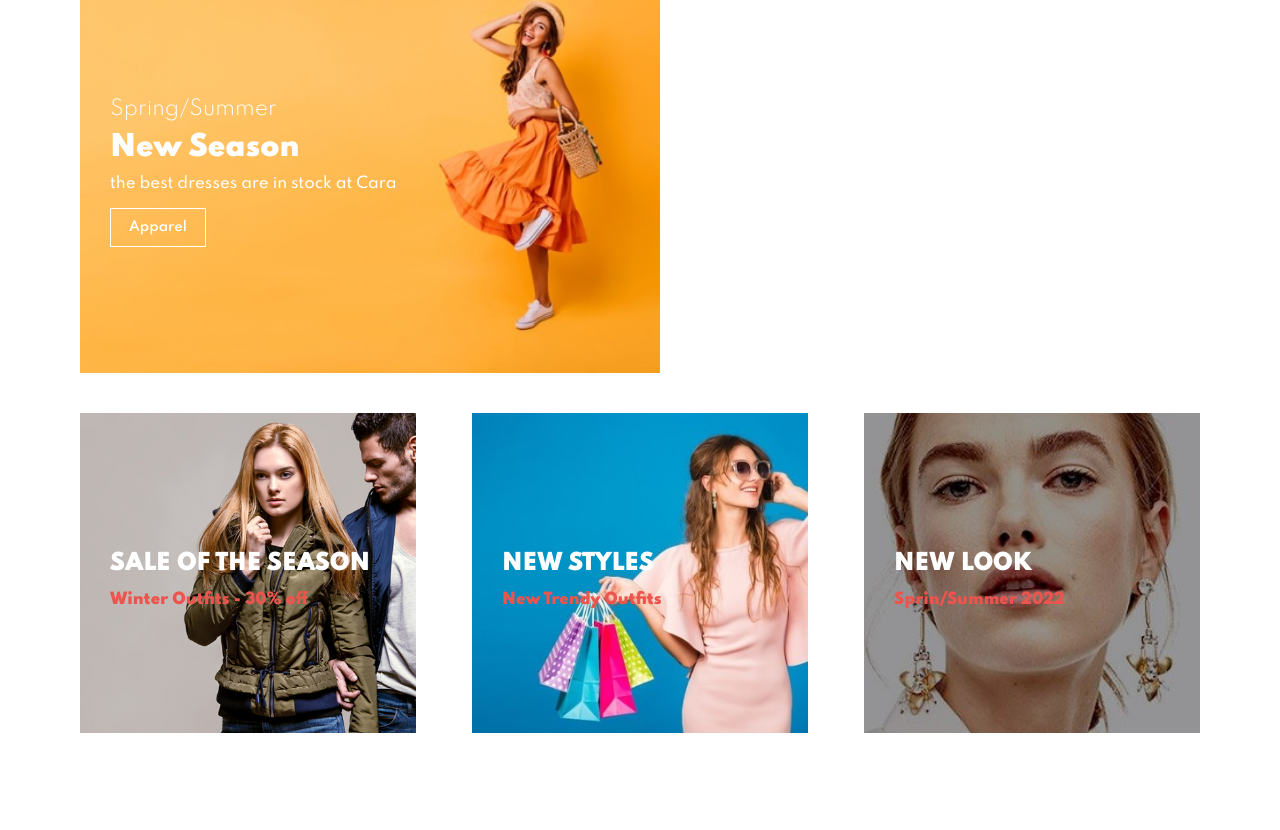
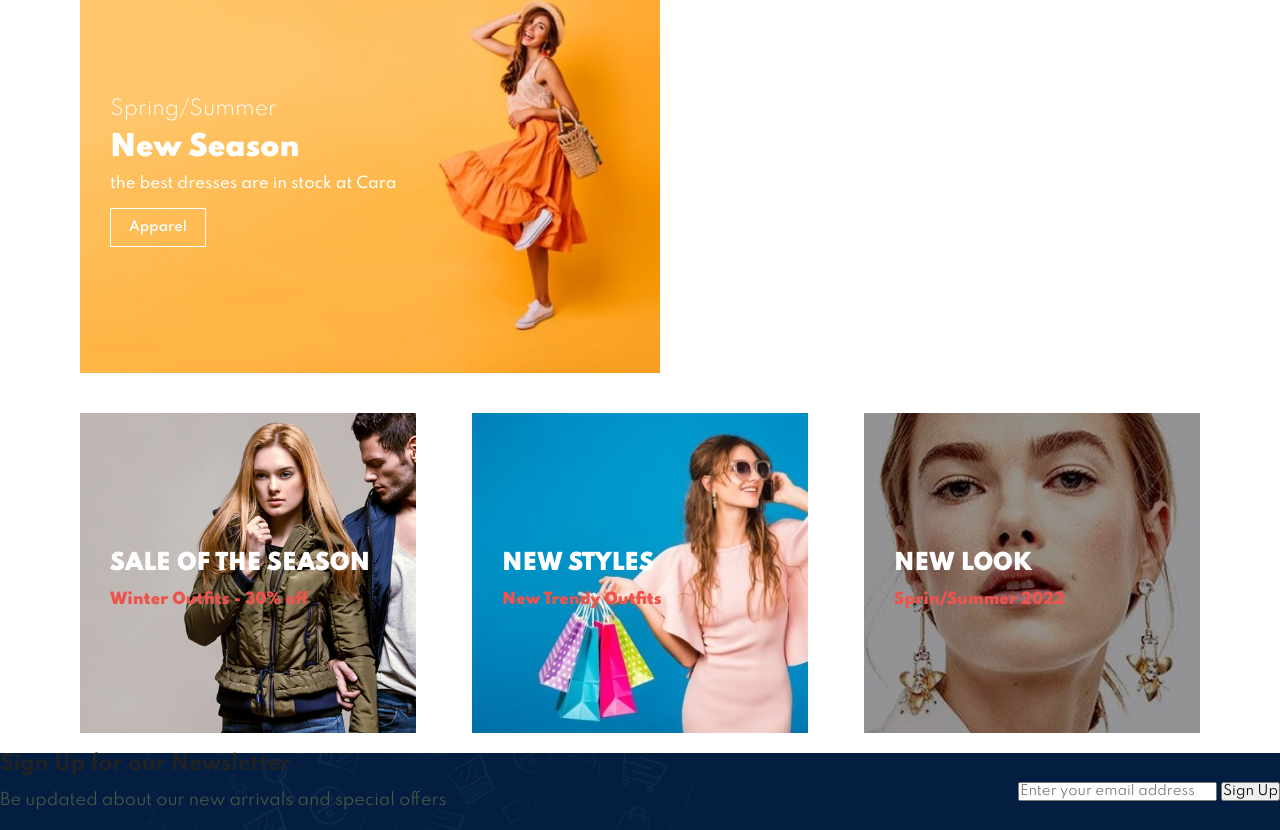
Before and after one commit to Abideen-program/Cara-couture, a plain HTML site: page index.html in a window 1280 px wide. Shown: the part 3939-4769 px from the top of the page. Before the commit the page ends 4692 px from the top, so only its background shows below. Drawn offline with Linux system fonts and the light colour scheme.

Commit message:
updating files

```diff
--- a/index.html
+++ b/index.html
@@ -552,6 +552,20 @@
         </div>
     </section>
 
+    <section id="newsletter">
+        <div class="newsletter">
+            <h4>Sign Up for our Newsletter</h4>
+            <p>Be updated about our new arrivals and <span>special offers</span></p>
+        </div>
+
+        <div>
+            <form action="">
+                <input type="email" placeholder="Enter your email address">
+                <button>Sign Up</button>
+            </form>
+        </div>
+    </section>
+
     <script src="./main.js"></script>
 </body>
 </html>
--- a/style.css
+++ b/style.css
@@ -415,3 +415,15 @@ body{
     font-size: 15px;
     font-weight: 800;
 }
+
+#newsletter{
+    display: flex;
+    justify-content: space-between;
+    align-items: center;
+    flex-wrap: wrap;
+    background-image: url(./images/banner/b14.png);
+    background-repeat: no-repeat;
+    background-position: 20% 30%;
+    background-color: #041e42;
+
+}
```
